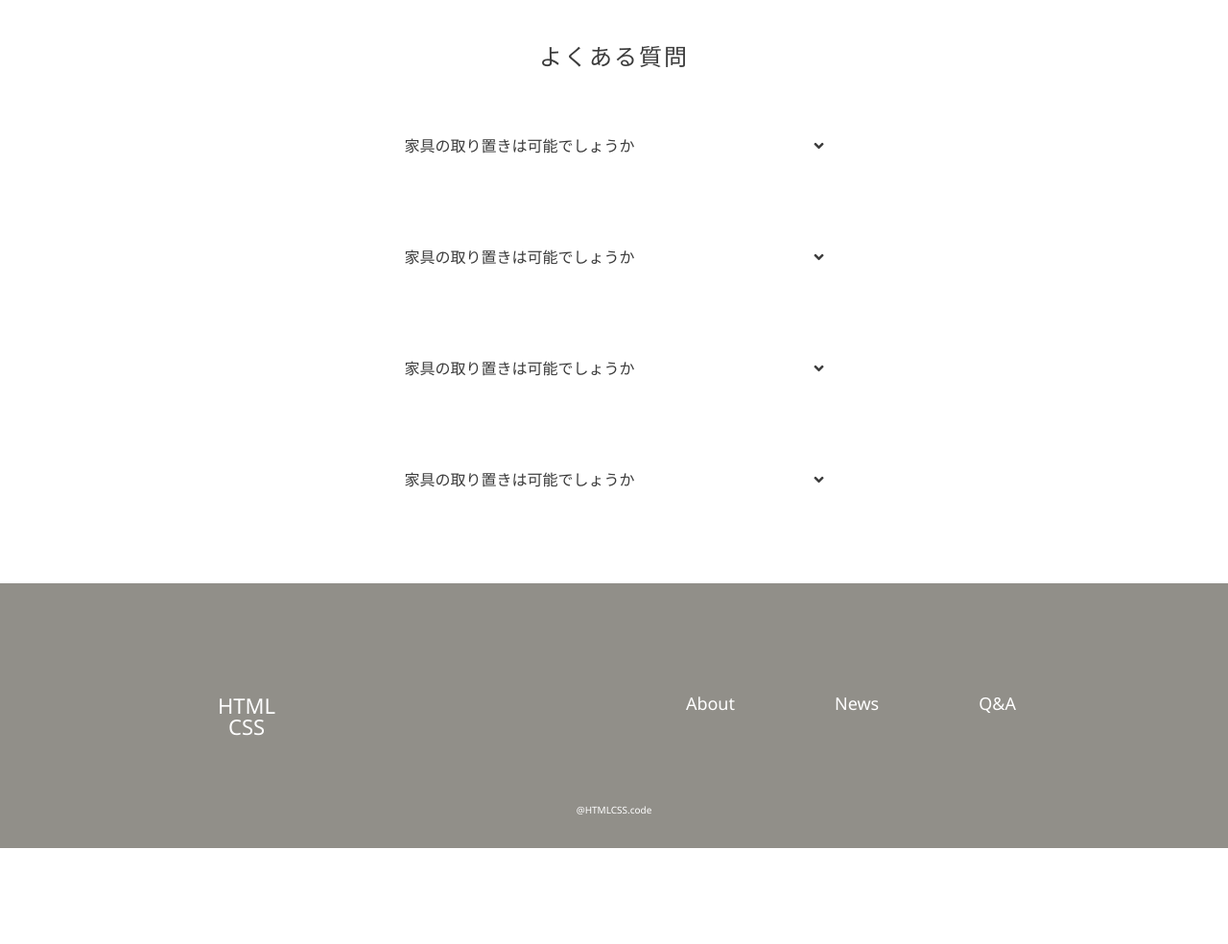
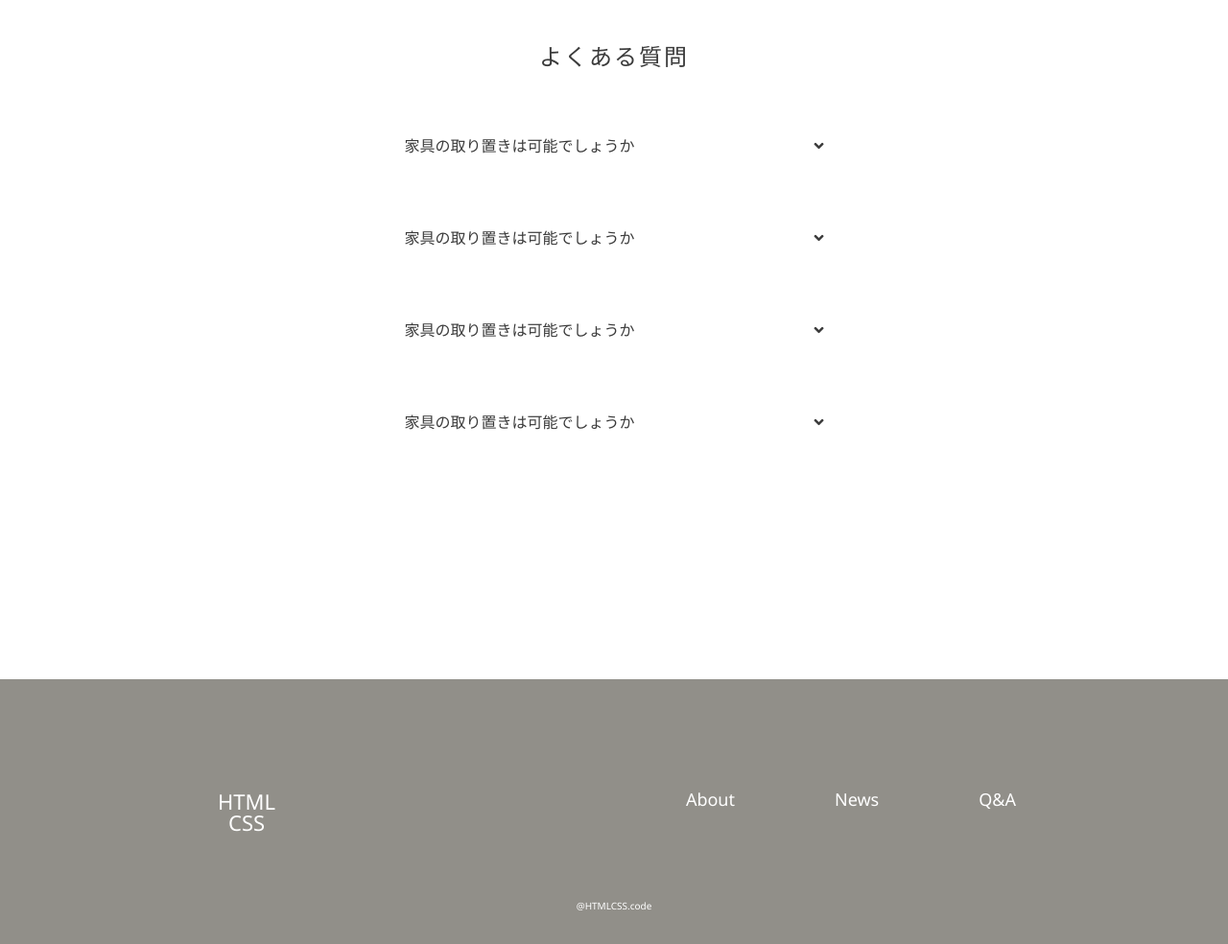
Before and after one commit to lsk4f5/furniture-site, a PHP site: the page made by Q&A.html in a window 1280 px wide. Shown: the part 570-1554 px from the top of the page at 96% size. Before the commit the page ends 1454 px from the top, so only its background shows below. Run offline with PHP 8.4, Linux system fonts and the light colour scheme; some libraries are stand-ins or nearby versions.

Commit message:
QAのmarginを修正

```diff
--- a/stylesheet03.css
+++ b/stylesheet03.css
@@ -27,7 +27,7 @@
     text-align: center;
     font-weight: lighter;
     color: #3b3b3b;
-    margin: 0 100px 0 100px;
+    margin: 0 380px 180px 380px;
   }
 
   .question h2 {
@@ -49,7 +49,7 @@
     opacity: 0;
     transition: 0.5s;
     visibility: hidden;
-    padding: 0 0 100px 405px;
+    padding-bottom: 80px;
     text-align: left;
     font-size: 12px;
   }
```
